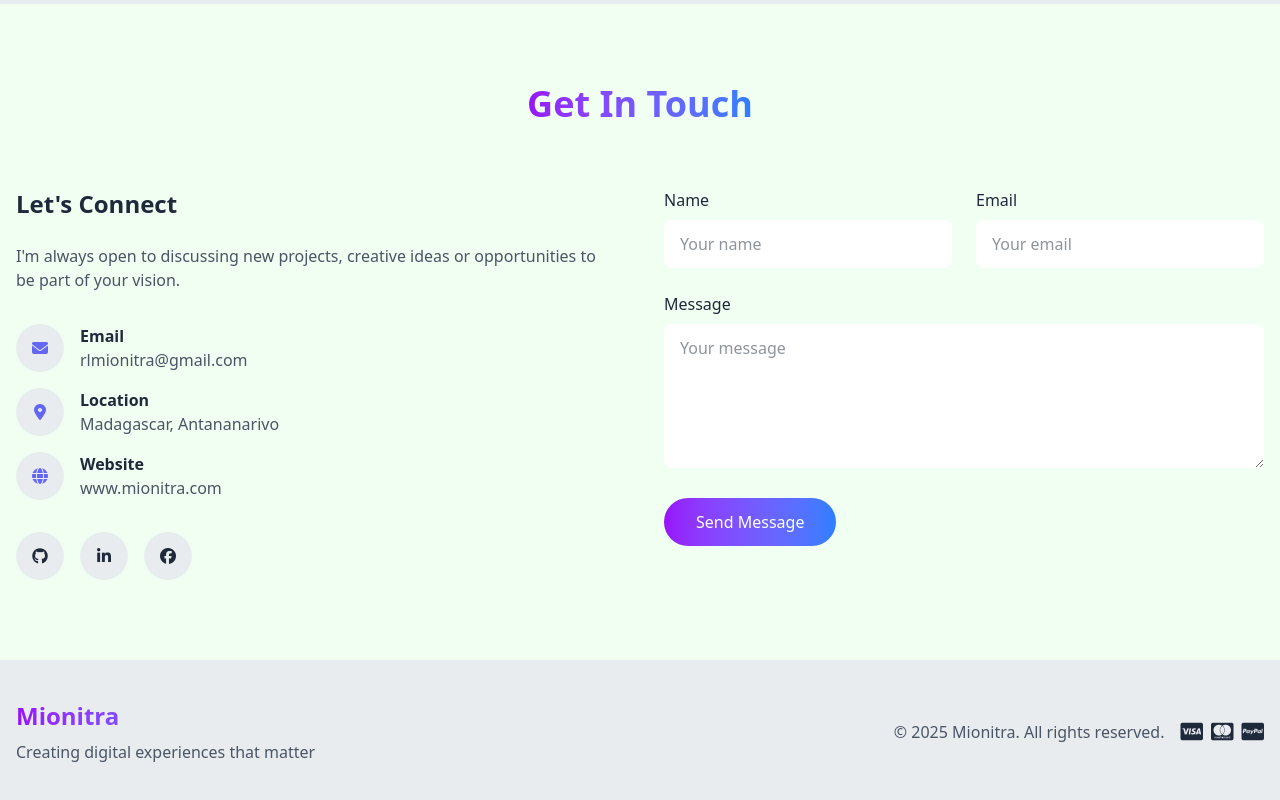
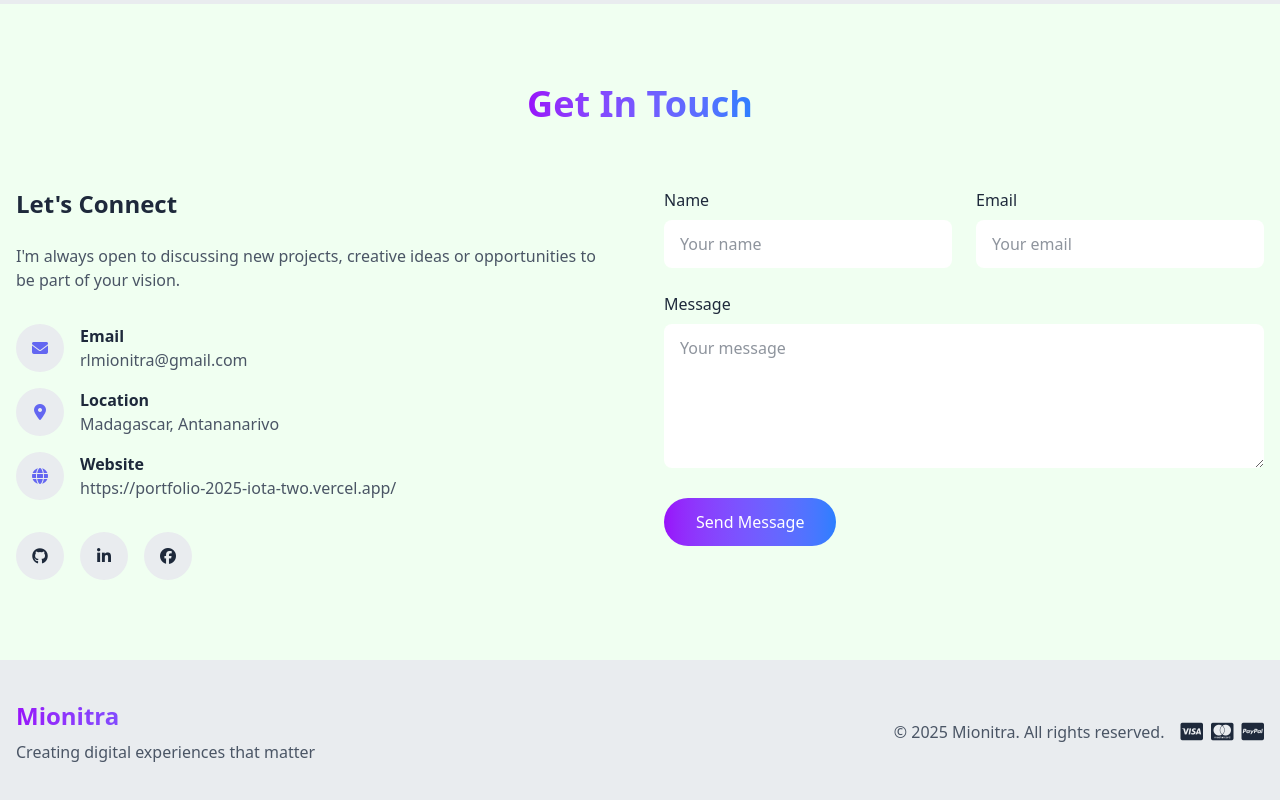
Before and after one commit to Mionitra/portfolio-2025, a React (Vite) app: page / in a window 1280 px wide. Shown: the part 2737-3537 px from the top of the page. Built offline with nearby package versions, Linux system fonts and the light colour scheme.

Commit message:
ajustement du site portfolio

```diff
--- a/src/components/ContactSection.jsx
+++ b/src/components/ContactSection.jsx
@@ -135,7 +135,7 @@ const ContactSection = ({ darkMode }) => {
                       darkMode ? "text-gray-300" : "text-gray-600"
                     }`}
                   >
-                    www.mionitra.com
+                    https://portfolio-2025-iota-two.vercel.app/
                   </p>
                 </div>
               </div>
```
